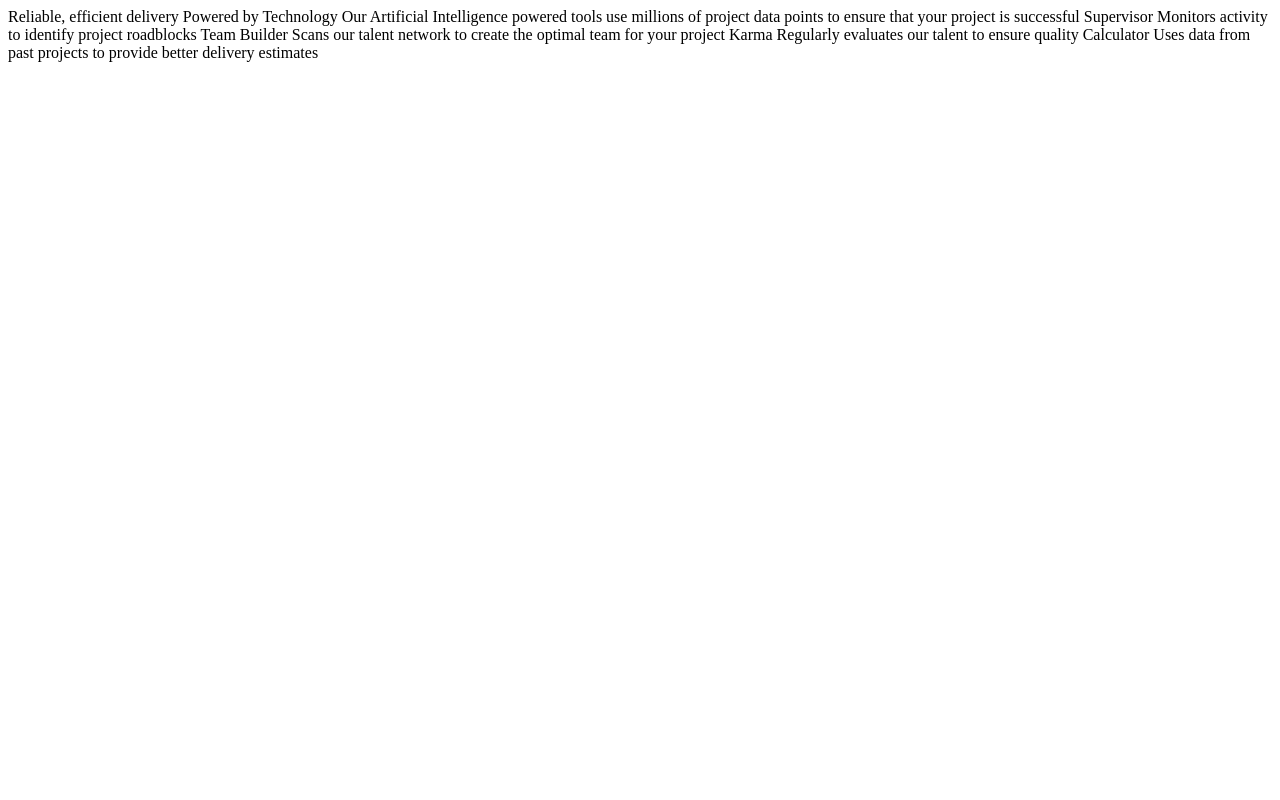
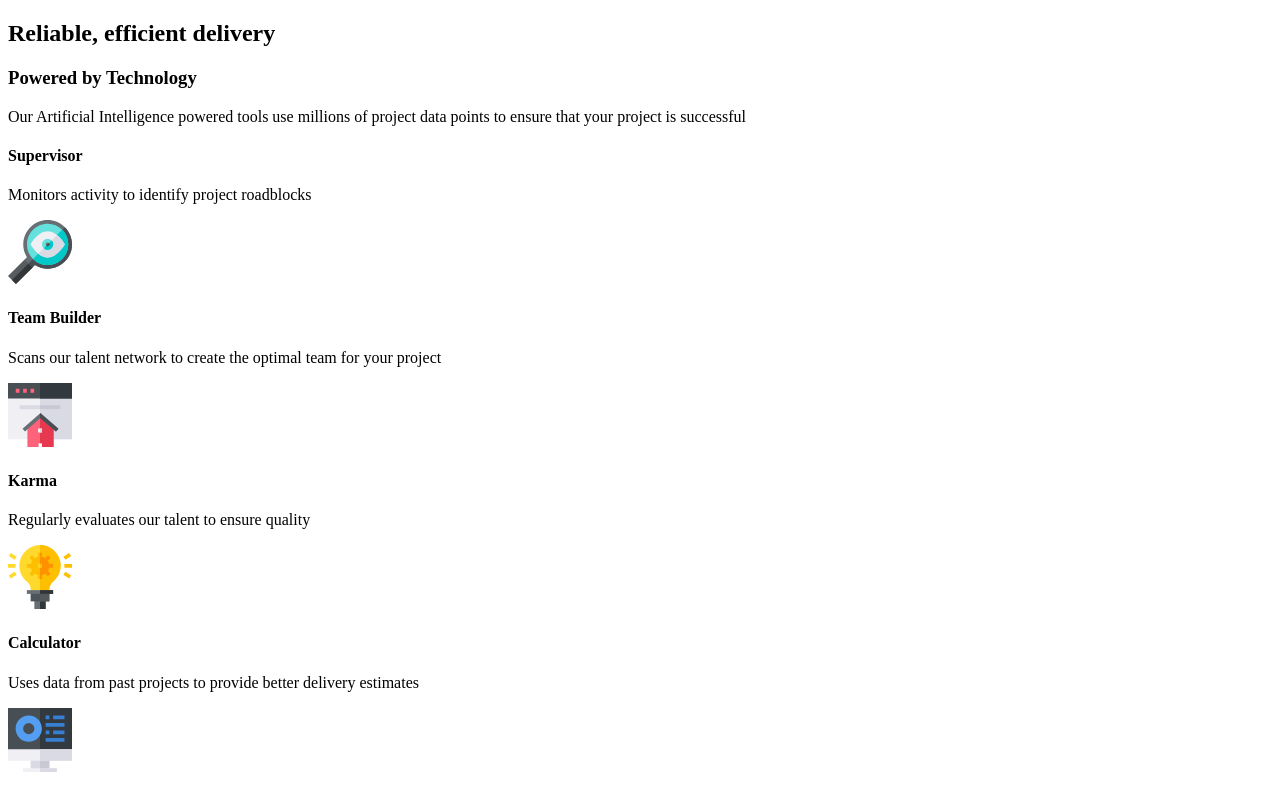
Before and after one commit to JYLN/four-card-feature-challenge, a website: page src/index.html in a window 1280 px wide. Drawn offline with Linux system fonts and the light colour scheme; a small style sheet from the web is missing.

Commit message:
feat: :art: initial markup

```diff
--- a/src/index.html
+++ b/src/index.html
@@ -18,12 +18,42 @@
     <link rel="stylesheet" href="./styles.css" type="text/css" />
   </head>
   <body>
-    Reliable, efficient delivery Powered by Technology Our Artificial
-    Intelligence powered tools use millions of project data points to ensure
-    that your project is successful Supervisor Monitors activity to identify
-    project roadblocks Team Builder Scans our talent network to create the
-    optimal team for your project Karma Regularly evaluates our talent to ensure
-    quality Calculator Uses data from past projects to provide better delivery
-    estimates
+    <main>
+      <section>
+        <h2>Reliable, efficient delivery</h2>
+        <h3>Powered by Technology</h3>
+        <p>
+          Our Artificial Intelligence powered tools use millions of project data
+          points to ensure that your project is successful
+        </p>
+        <article>
+          <div>
+            <h4>Supervisor</h4>
+            <p>Monitors activity to identify project roadblocks</p>
+            <img src="./assets/images/icon-supervisor.svg" alt="" />
+          </div>
+          <div>
+            <h4>Team Builder</h4>
+            <p>
+              Scans our talent network to create the optimal team for your
+              project
+            </p>
+            <img src="./assets/images/icon-team-builder.svg" alt="" />
+          </div>
+          <div>
+            <h4>Karma</h4>
+            <p>Regularly evaluates our talent to ensure quality</p>
+            <img src="./assets/images/icon-karma.svg" alt="" />
+          </div>
+          <div>
+            <h4>Calculator</h4>
+            <p>
+              Uses data from past projects to provide better delivery estimates
+            </p>
+            <img src="./assets/images/icon-calculator.svg" alt="" />
+          </div>
+        </article>
+      </section>
+    </main>
   </body>
 </html>
```
